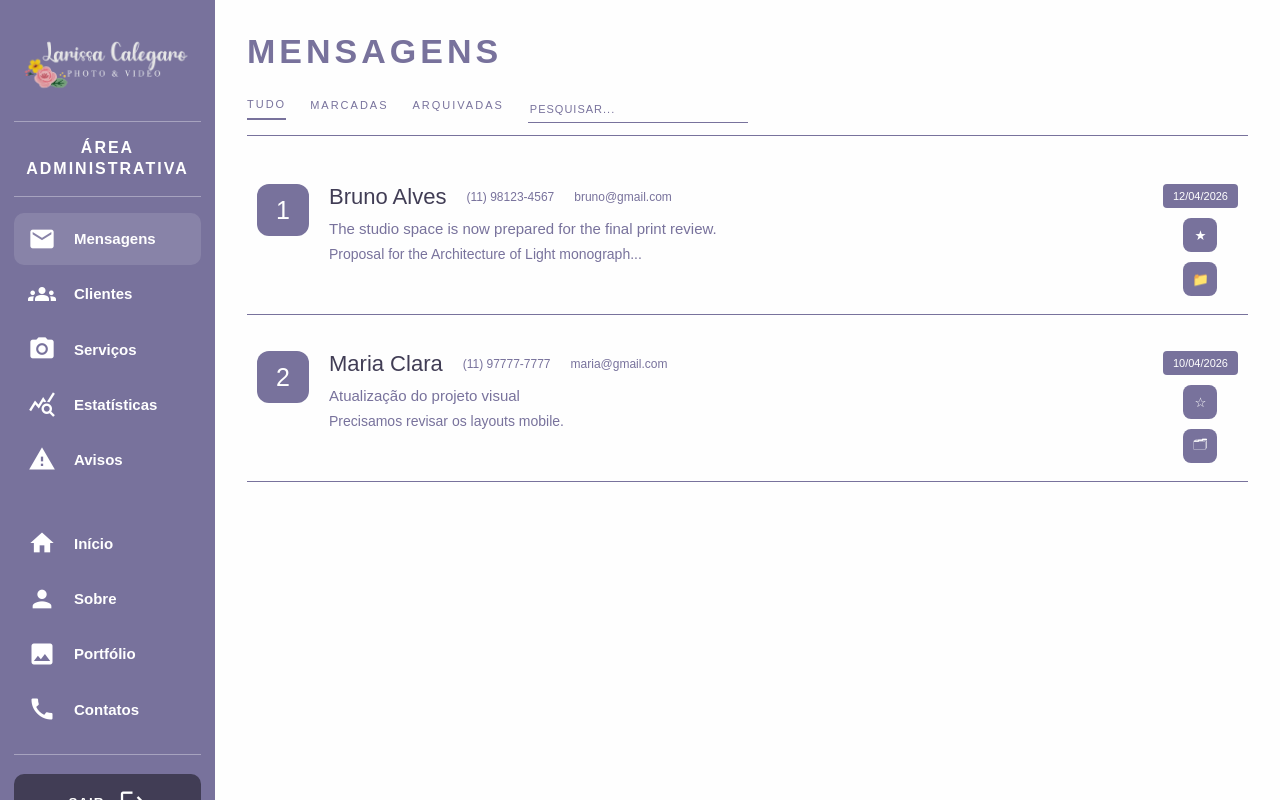
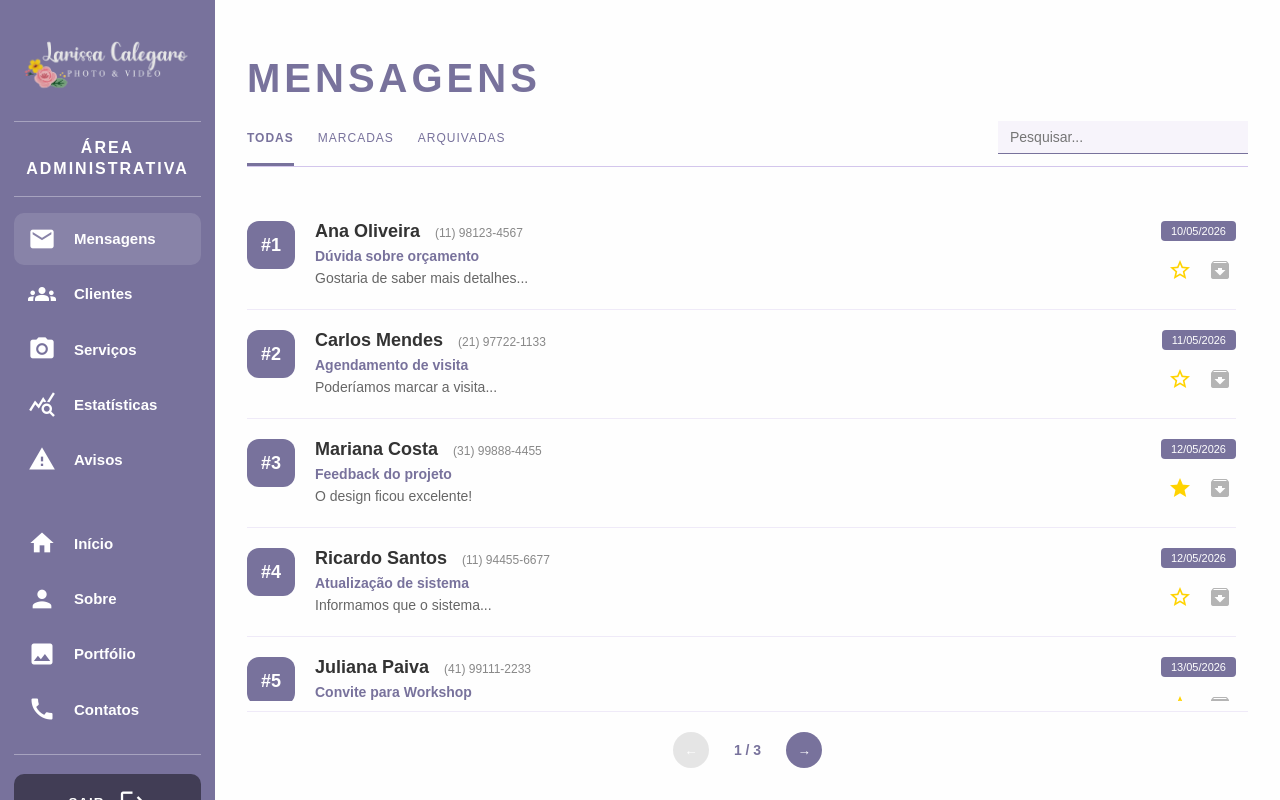
Before and after one commit to oandredev/projeto-fotografico, an Angular app in the folder angular/: page /admin/inbox in a window 1280 px wide. Built offline with nearby package versions, Linux system fonts and the light colour scheme; sample sign-in values are in the browser's storage.

Commit message:
feat: add message interface and implement inbox functionality with pagination and filters

```diff
--- /dev/null
+++ b/angular/src/app/core/types/types.ts
@@ -0,0 +1,11 @@
+export interface Message {
+  id: number;
+  name: string;
+  phone: string;
+  email: string;
+  subject?: string;
+  body: string;
+  date: string;
+  isStarred: boolean;
+  isArchived: boolean;
+}
--- a/angular/src/app/sections/admin/general/inbox/inbox.css
+++ b/angular/src/app/sections/admin/general/inbox/inbox.css
@@ -1,178 +1,285 @@
 :host {
-  display: block;
-  min-height: 100vh;
+  display: flex;
+  height: 100vh;
+  width: 100%;
+  overflow: hidden;
+  padding-top: 1.5rem;
+}
+
+.messages-container {
+  display: flex;
+  flex-direction: column;
+  height: 100%;
+  width: 100%;
+  padding: 32px;
+  box-sizing: border-box;
   background: var(--color-off-white);
-  padding: 32px;
   color: var(--color-light-purple);
 }
 
-.messages-page {
-  width: 100%;
+/* --- 1. CABEÇALHO E FILTROS (Fixo no topo) --- */
+.top-header {
+  flex-shrink: 0;
+  margin-bottom: 24px;
 }
 
-.top-header {
-  margin-bottom: 30px;
-
-  h1 {
-    font-size: 34px;
+.top-header h1 {
+  font-size: 2.5rem;
   letter-spacing: 4px;
-    color: var(--color-light-purple);
-    margin-bottom: 24px;
-  }
+  margin: 0 0 20px 0;
+  font-weight: bold;
+  text-transform: uppercase;
 }
 
 .filters {
   display: flex;
+  justify-content: space-between;
   align-items: center;
+  gap: 20px;
+  border-bottom: 1px solid rgba(111, 66, 193, 0.3);
+  padding-bottom: 12px;
+}
+
+.filter-buttons {
+  display: flex;
   gap: 24px;
-  border-bottom: 1px solid var(--color-light-purple);
-  padding-bottom: 12px;
+}
 
-  button {
+.filters button {
   border: none;
   background: transparent;
   text-transform: uppercase;
-    letter-spacing: 2px;
-    font-size: 11px;
+  letter-spacing: 1px;
+  font-size: 12px;
   color: var(--color-light-purple);
   cursor: pointer;
-    padding-bottom: 8px;
-    transition: 0.2s;
-
-    &.active {
-      color: var(--color-light-purple);
-      border-bottom: 2px solid var(--color-light-purple);
-    }
+  padding: 8px 0;
+  position: relative;
+  transition: opacity 0.2s;
 }
 
-  input {
+.filters button.active {
+  font-weight: bold;
+}
+
+.filters button.active::after {
+  content: '';
+  position: absolute;
+  bottom: -13px;
+  left: 0;
+  width: 100%;
+  height: 3px;
+  background: var(--color-light-purple);
+}
+
+.filters input {
   border: none;
-    background: transparent;
+  background: rgba(111, 66, 193, 0.05);
   border-bottom: 1px solid var(--color-light-purple);
   outline: none;
-    padding: 6px 2px;
-    width: 220px;
+  padding: 8px 12px;
+  width: 250px;
   color: var(--color-light-purple);
-
-    &::placeholder {
-      color: var(--color-light-purple);
-      text-transform: uppercase;
-      font-size: 11px;
-      letter-spacing: 1px;
-    }
-  }
+  font-size: 14px;
 }
 
+/* --- 2. LISTA DE MENSAGENS (Área com Scroll) --- */
 .messages-list {
-  display: flex;
-  flex-direction: column;
-  gap: 18px;
+  flex: 1;
+  overflow-y: auto;
+  min-height: 0;
+  margin: 10px 0;
+  padding-right: 12px;
 }
 
 .message-card {
   display: flex;
   align-items: flex-start;
   gap: 20px;
-  padding: 18px 10px;
-  border-bottom: 1px solid var(--color-light-purple);
+  padding: 20px 0;
+  border-bottom: 1px solid rgba(111, 66, 193, 0.1);
 }
 
 .avatar {
-  min-width: 52px;
-  height: 52px;
+  min-width: 48px;
+  height: 48px;
   border-radius: 12px;
   background: var(--color-light-purple);
   display: flex;
   align-items: center;
   justify-content: center;
-  color: var(--color-white);
-  font-size: 25px;
+  color: white;
+  font-weight: bold;
+  font-size: 18px;
 }
 
 .content {
   flex: 1;
+  min-width: 0;
 }
 
 .top-line {
   display: flex;
-  align-items: center;
-  gap: 20px;
-  margin-bottom: 10px;
-  flex-wrap: wrap;
+  align-items: baseline;
+  gap: 15px;
+  margin-bottom: 6px;
+}
 
-  h2 {
-    font-size: 22px;
-    color: var(--color-dark-purple);
+.top-line h2 {
+  font-size: 18px;
   margin: 0;
-    font-weight: 500;
+  color: #333;
 }
 
 .phone,
 .email {
   font-size: 12px;
-    color: var(--color-light-purple);
-  }
+  color: #888;
 }
 
 .subject {
-  margin: 0 0 6px;
-  font-size: 15px;
+  font-weight: 600;
+  margin: 4px 0;
+  font-size: 14px;
   color: var(--color-light-purple);
 }
 
 .body {
   margin: 0;
-  line-height: 1.6;
-  color: var(--color-light-purple);
   font-size: 14px;
+  line-height: 1.5;
+  color: #666;
 }
 
 .actions {
   display: flex;
   flex-direction: column;
-  align-items: center;
-  gap: 10px;
+  align-items: flex-end;
+  gap: 12px;
+  min-width: 110px;
+}
 
 .date {
+  font-size: 11px;
   background: var(--color-light-purple);
-    color: var(--color-white);
-    font-size: 11px;
-    padding: 6px 10px;
+  color: white;
+  padding: 4px 10px;
   border-radius: 4px;
 }
 
-  button {
-    width: 34px;
-    height: 34px;
-    border: none;
-    border-radius: 8px;
-    background: var(--color-light-purple);
-    color: var(--color-white);
-    cursor: pointer;
-    transition: 0.2s;
-
-    &:hover {
-      transform: scale(1.05);
-    }
-  }
+.btn-group {
+  display: flex;
+  gap: 8px;
 }
 
+.btn-group button {
+  width: 2rem;
+  height: 2rem;
+  border: none;
+  background: transparent;
+  font-size: 2rem;
+}
+
+/* --- 3. PAGINAÇÃO (Fixa na base) --- */
+.pagination-footer {
+  flex-shrink: 0;
+  padding-top: 20px;
+  margin-top: auto;
+  border-top: 1px solid rgba(111, 66, 193, 0.1);
+  display: flex;
+  justify-content: center;
+}
+
+.pagination {
+  display: flex;
+  align-items: center;
+  gap: 25px;
+}
+
+.nav-btn {
+  background: var(--color-light-purple);
+  color: white;
+  border: none;
+  width: 36px;
+  height: 36px;
+  border-radius: 50%;
+  cursor: pointer;
+  display: flex;
+  align-items: center;
+  justify-content: center;
+  transition: opacity 0.2s;
+}
+
+.nav-btn:disabled {
+  opacity: 0.3;
+  cursor: not-allowed;
+}
+
+.page-indicator {
+  font-size: 14px;
+  color: var(--color-light-purple);
+  font-weight: bold;
+}
+
+/* --- ESTILIZAÇÃO DA SCROLLBAR (Opcional) --- */
+.messages-list::-webkit-scrollbar {
+  width: 6px;
+}
+.messages-list::-webkit-scrollbar-thumb {
+  background: rgba(111, 66, 193, 0.4);
+  border-radius: 10px;
+}
+.messages-list::-webkit-scrollbar-thumb:hover {
+  background: var(--color-light-purple);
+}
+
+/* --- FALLBACK (EMPTY STATE) --- */
+.empty-state {
+  display: flex;
+  flex-direction: column;
+  align-items: center;
+  justify-content: center;
+  height: 100%;
+  text-align: center;
+  color: var(--color-gray-a);
+}
+
+.empty-state .icon {
+  font-size: 5rem;
+  margin-bottom: 16px;
+  color: var(--color-light-purple);
+}
+
+.empty-state-btn {
+  margin-top: 16px;
+  background: var(--color-light-purple);
+  color: white;
+  border: none;
+  padding: 8px 16px;
+  border-radius: 4px;
+  cursor: pointer;
+  opacity: 0.7;
+}
+
+/* --- RESPONSIVIDADE --- */
 @media (max-width: 768px) {
+  .filters {
+    flex-direction: column;
+    align-items: stretch;
+    gap: 15px;
+  }
+  .filters input {
+    width: 100%;
+  }
   .message-card {
     flex-direction: column;
+    gap: 12px;
   }
-
   .actions {
     flex-direction: row;
     width: 100%;
-    justify-content: flex-end;
-  }
-
-  .filters {
-    flex-wrap: wrap;
-
-    input {
-      width: 100%;
+    justify-content: space-between;
+    align-items: center;
+    min-width: auto;
   }
 }
-}
--- a/angular/src/app/sections/admin/general/inbox/inbox.html
+++ b/angular/src/app/sections/admin/general/inbox/inbox.html
@@ -1,63 +1,78 @@
-<div class="messages-page">
+<div class="messages-container">
   <header class="top-header">
     <h1>MENSAGENS</h1>
-
     <div class="filters">
-      <button [class.active]="currentFilter === 'all'" (click)="setFilter('all')">Tudo</button>
-
+      <div class="filter-buttons">
+        <button [class.active]="currentFilter === 'all'" (click)="setFilter('all')">Todas</button>
         <button [class.active]="currentFilter === 'starred'" (click)="setFilter('starred')">
           Marcadas
         </button>
-
         <button [class.active]="currentFilter === 'archived'" (click)="setFilter('archived')">
           Arquivadas
         </button>
-
-      <input type="text" placeholder="Pesquisar..." [(ngModel)]="search" />
+      </div>
+      <input
+        type="text"
+        placeholder="Pesquisar..."
+        [(ngModel)]="search"
+        (input)="currentPage = 1"
+      />
     </div>
   </header>
 
   <section class="messages-list">
-    <article class="message-card" *ngFor="let message of filteredMessages(); let i = index">
+    <article class="message-card" *ngFor="let message of paginatedMessages(); let i = index">
       <div class="avatar">
-        <span>{{ i + 1 }}</span>
+        <span>#{{ message.id }}</span>
       </div>
-
       <div class="content">
         <div class="top-line">
           <h2>{{ message.name }}</h2>
-
-          <span class="phone">
-            {{ message.phone }}
+          <span class="phone">{{ message.phone }}</span>
+        </div>
+        <p class="subject">{{ message.subject }}</p>
+        <p class="body">{{ message.body }}</p>
+      </div>
+      <div class="actions">
+        <span class="date">{{ message.date }}</span>
+        <div class="btn-group">
+          <button (click)="toggleStar(message)">
+            <span class="material-icons yellow" [class.is-starred]="message.isStarred">
+              {{ message.isStarred ? 'star' : 'star_border' }}
             </span>
-
-          <span class="email">
-            {{ message.email }}
-          </span>
-        </div>
-
-        <p class="subject">
-          {{ message.subject }}
-        </p>
-
-        <p class="body">
-          {{ message.body }}
-        </p>
-      </div>
-
-      <div class="actions">
-        <span class="date">
-          {{ message.date }}
-        </span>
-
-        <button (click)="toggleStar(message)">
-          {{ message.starred ? '★' : '☆' }}
           </button>
 
           <button (click)="toggleArchive(message)">
-          {{ message.archived ? '🗂' : '📁' }}
+            <span
+              class="material-icons"
+              [class.gray]="!message.isArchived"
+              [class.orange]="message.isArchived"
+            >
+              {{ message.isArchived ? 'unarchive' : 'archive' }}
+            </span>
           </button>
         </div>
+      </div>
     </article>
+    <div class="empty-state" *ngIf="filteredMessages().length === 0">
+      <span class="material-icons icon purple">search_off</span>
+      <p>Nenhuma mensagem encontrada para os critérios selecionados.</p>
+      <button
+        class="empty-state-btn"
+        *ngIf="search || currentFilter !== 'all'"
+        (click)="search = ''; setFilter('all')"
+      >
+        Limpar filtros
+      </button>
+    </div>
   </section>
+  <footer class="pagination-footer">
+    <div class="pagination" *ngIf="filteredMessages().length > 0">
+      <button class="nav-btn" (click)="previousPage()" [disabled]="currentPage === 1">←</button>
+      <span class="page-indicator"> {{ currentPage }} / {{ totalPages() }} </span>
+      <button class="nav-btn" (click)="nextPage()" [disabled]="currentPage === totalPages()">
+        →
+      </button>
     </div>
+  </footer>
+</div>
--- a/angular/src/app/sections/admin/general/inbox/inbox.ts
+++ b/angular/src/app/sections/admin/general/inbox/inbox.ts
@@ -1,18 +1,7 @@
 import { CommonModule } from '@angular/common';
 import { Component } from '@angular/core';
 import { FormsModule } from '@angular/forms';
-
-interface Message {
-  id: number;
-  name: string;
-  phone: string;
-  email: string;
-  subject: string;
-  body: string;
-  date: string;
-  starred: boolean;
-  archived: boolean;
-}
+import { Message } from '../../../../core/types/types';
 
 @Component({
   selector: 'app-inbox',
@@ -23,69 +12,223 @@ interface Message {
 })
 export class Inbox {
   search = '';
-
+  currentPage = 1;
+  itemsPerPage = 5;
   currentFilter: 'all' | 'starred' | 'archived' = 'all';
 
   messages: Message[] = [
     {
       id: 1,
-      name: 'Bruno Alves',
+      name: 'Ana Oliveira',
       phone: '(11) 98123-4567',
-      email: 'bruno@gmail.com',
-      subject: 'The studio space is now prepared for the final print review.',
-      body: 'Proposal for the Architecture of Light monograph...',
-      date: '12/04/2026',
-      starred: true,
-      archived: false,
+      email: 'ana.oliveira@empresa.com',
+      subject: 'Dúvida sobre orçamento',
+      body: 'Gostaria de saber mais detalhes...',
+      date: '10/05/2026',
+      isStarred: false,
+      isArchived: false,
     },
     {
       id: 2,
-      name: 'Maria Clara',
-      phone: '(11) 97777-7777',
-      email: 'maria@gmail.com',
-      subject: 'Atualização do projeto visual',
-      body: 'Precisamos revisar os layouts mobile.',
-      date: '10/04/2026',
-      starred: false,
-      archived: true,
+      name: 'Carlos Mendes',
+      phone: '(21) 97722-1133',
+      email: 'carlos.mendes@gmail.com',
+      subject: 'Agendamento de visita',
+      body: 'Poderíamos marcar a visita...',
+      date: '11/05/2026',
+      isStarred: false,
+      isArchived: false,
+    },
+    {
+      id: 3,
+      name: 'Mariana Costa',
+      phone: '(31) 99888-4455',
+      email: 'mari.costa@outlook.com',
+      subject: 'Feedback do projeto',
+      body: 'O design ficou excelente!',
+      date: '12/05/2026',
+      isStarred: true,
+      isArchived: false,
+    },
+    {
+      id: 4,
+      name: 'Ricardo Santos',
+      phone: '(11) 94455-6677',
+      email: 'ricardo.santos@tech.io',
+      subject: 'Atualização de sistema',
+      body: 'Informamos que o sistema...',
+      date: '12/05/2026',
+      isStarred: false,
+      isArchived: false,
+    },
+    {
+      id: 5,
+      name: 'Juliana Paiva',
+      phone: '(41) 99111-2233',
+      email: 'ju.paiva@uol.com.br',
+      subject: 'Convite para Workshop',
+      body: 'Olá! Você foi convidado...',
+      date: '13/05/2026',
+      isStarred: false,
+      isArchived: false,
+    },
+    {
+      id: 6,
+      name: 'Fernando Lima',
+      phone: '(19) 98877-0099',
+      email: 'fernando.lima@freelance.com',
+      subject: 'Envio de portfólio',
+      body: 'Segue em anexo...',
+      date: '13/05/2026',
+      isStarred: false,
+      isArchived: true,
+    },
+    {
+      id: 7,
+      name: 'Patrícia Souza',
+      phone: '(85) 98765-4321',
+      email: 'patricia.souza@gmail.com',
+      subject: 'Problema com acesso',
+      body: 'Não estou conseguindo...',
+      date: '13/05/2026',
+      isStarred: false,
+      isArchived: false,
+    },
+    {
+      id: 8,
+      name: 'Lucas Ferreira',
+      phone: '(11) 91234-5678',
+      email: 'lucas.f@servicos.com',
+      subject: 'Comprovante de pagamento',
+      body: 'Segue o comprovante...',
+      date: '14/05/2026',
+      isStarred: false,
+      isArchived: false,
+    },
+    {
+      id: 9,
+      name: 'Beatriz Rocha',
+      phone: '(21) 93344-5566',
+      email: 'bearocha@design.com',
+      subject: 'Novos mockups',
+      body: 'As telas do aplicativo...',
+      date: '14/05/2026',
+      isStarred: true,
+      isArchived: false,
+    },
+    {
+      id: 10,
+      name: 'André Martins',
+      phone: '(31) 92233-4455',
+      email: 'andre.martins@banco.com',
+      subject: 'Confirmação de dados',
+      body: 'Poderia confirmar...',
+      date: '14/05/2026',
+      isStarred: false,
+      isArchived: false,
+    },
+    {
+      id: 11,
+      name: 'Camila Duarte',
+      phone: '(51) 99900-1122',
+      email: 'camila.d@escola.edu',
+      subject: 'Inscrição confirmada',
+      body: 'Sua inscrição...',
+      date: '15/05/2026',
+      isStarred: false,
+      isArchived: false,
+    },
+    {
+      id: 12,
+      name: 'Gustavo Henrique',
+      phone: '(11) 97788-9900',
+      email: 'g.henrique@logistica.com',
+      subject: 'Aviso de entrega',
+      body: 'Sua encomenda saiu...',
+      date: '15/05/2026',
+      isStarred: false,
+      isArchived: false,
+    },
+    {
+      id: 13,
+      name: 'Sônia Abrão',
+      phone: '(11) 96655-4433',
+      email: 'sonia@midia.com.br',
+      subject: 'Solicitação de entrevista',
+      body: 'Gostaríamos de agendar...',
+      date: '15/05/2026',
+      isStarred: false,
+      isArchived: true,
     },
   ];
 
   setFilter(filter: 'all' | 'starred' | 'archived') {
     this.currentFilter = filter;
+    this.currentPage = 1;
   }
 
   toggleStar(message: Message) {
-    message.starred = !message.starred;
+    message.isStarred = !message.isStarred;
+    this.validatePage();
   }
 
   toggleArchive(message: Message) {
-    message.archived = !message.archived;
+    message.isArchived = !message.isArchived;
+    this.validatePage();
   }
 
-  filteredMessages() {
-    let filtered = [...this.messages];
+  filteredMessages(): Message[] {
+    let filtered = this.messages;
 
     if (this.currentFilter === 'starred') {
-      filtered = filtered.filter((m) => m.starred);
-    }
-
-    if (this.currentFilter === 'archived') {
-      filtered = filtered.filter((m) => m.archived);
+      filtered = filtered.filter((m) => m.isStarred);
+    } else if (this.currentFilter === 'archived') {
+      filtered = filtered.filter((m) => m.isArchived);
+    } else {
+      filtered = filtered.filter((m) => !m.isArchived);
     }
 
     if (this.search.trim()) {
       const value = this.search.toLowerCase();
-
       filtered = filtered.filter(
         (m) =>
           m.name.toLowerCase().includes(value) ||
           m.email.toLowerCase().includes(value) ||
-          m.subject.toLowerCase().includes(value) ||
-          m.body.toLowerCase().includes(value),
+          m.subject?.toLowerCase().includes(value),
       );
     }
-
     return filtered;
   }
+
+  paginatedMessages(): Message[] {
+    const start = (this.currentPage - 1) * this.itemsPerPage;
+    return this.filteredMessages().slice(start, start + this.itemsPerPage);
+  }
+
+  totalPages(): number {
+    const count = this.filteredMessages().length;
+    return Math.ceil(count / this.itemsPerPage) || 1;
+  }
+
+  nextPage() {
+    if (this.currentPage < this.totalPages()) {
+      this.currentPage++;
+    }
+  }
+
+  previousPage() {
+    if (this.currentPage > 1) {
+      this.currentPage--;
+    }
+  }
+
+  validatePage() {
+    const total = this.totalPages();
+    if (this.currentPage > total) {
+      this.currentPage = total;
+    }
+    if (this.currentPage < 1) {
+      this.currentPage = 1;
+    }
+  }
 }
--- a/angular/src/styles.css
+++ b/angular/src/styles.css
@@ -1,8 +1,3 @@
-/* Google Fonts */
-@import url('https://fonts.googleapis.com/css2?family=Cinzel:wght@400;600;700&family=Cormorant+Garamond:ital,wght@0,400;0,500;0,600;0,700;1,400&display=swap');
-
-/*------------------------------------------------------------------*/
-
 :root {
   --color-dark-purple: #413d55;
   --color-light-purple: #78729c;
@@ -53,9 +48,11 @@ input[type='checkbox'],
 input[type='radio'] {
   display: inline-block;
   transition:
-    transform 0.1s ease,
-    filter 0.2s ease,
-    background-color 0.3s ease;
+    transform 0.2s ease-in-out,
+    filter 0.2s ease-in-out,
+    background-color 0.3s ease-in-out,
+    scale 0.2s ease-in-out,
+    opacity 0.2s ease-in-out;
   cursor: pointer;
   text-decoration: none;
 }
@@ -74,6 +71,11 @@ button:disabled {
   cursor: not-allowed;
   transform: none !important; /* Impede que o botão desativado afunde */
   filter: grayscale(1) opacity(0.6);
+}
+
+button:enabled:hover {
+  transform: translateY(-2px);
+  opacity: 1;
 }
 
 /*------------------------------------------------------------------*/
@@ -103,3 +105,26 @@ img {
     transform: translateY(0);
   }
 }
+
+/* Icons */
+
+.material-icons {
+  transition: color 0.2s ease-in-out;
+  user-select: none;
+}
+
+.material-icons.offwhite {
+  color: var(--color-off-white);
+}
+
+.material-icons.gray {
+  color: var(--color-gray-a);
+}
+
+.material-icons.orange {
+  color: orange;
+}
+
+.material-icons.yellow {
+  color: var(--color-yellow);
+}
```
Lines whose indentation alone changed are shown as unchanged.
